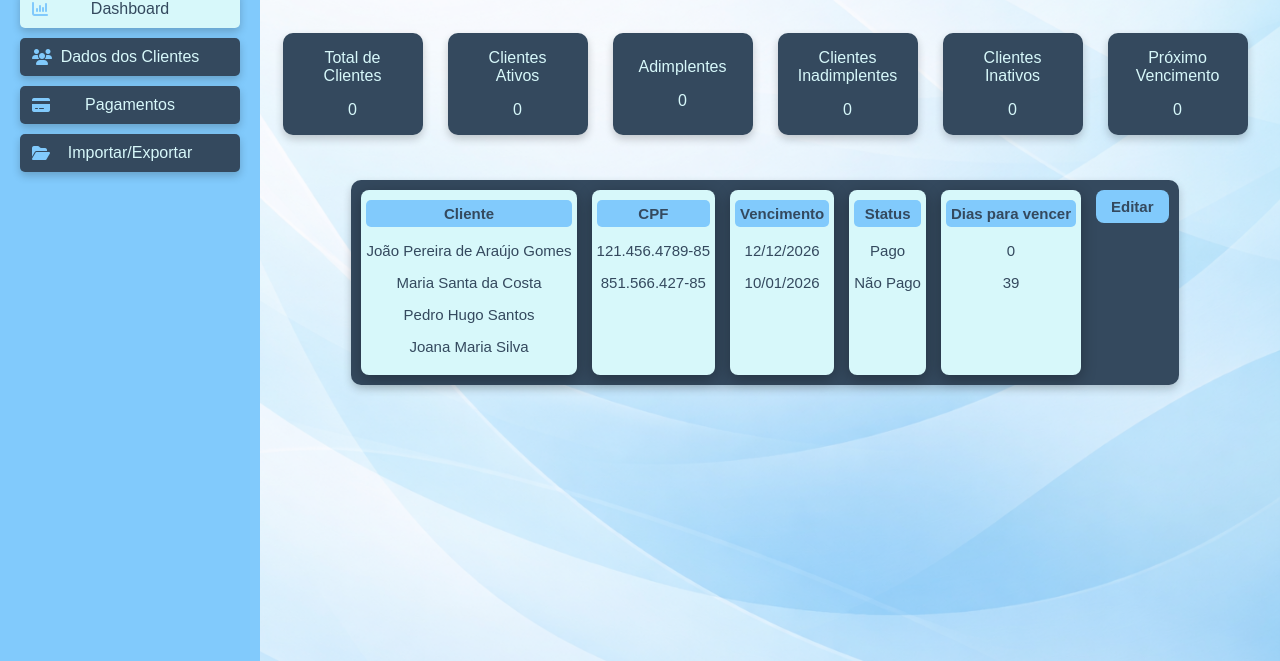
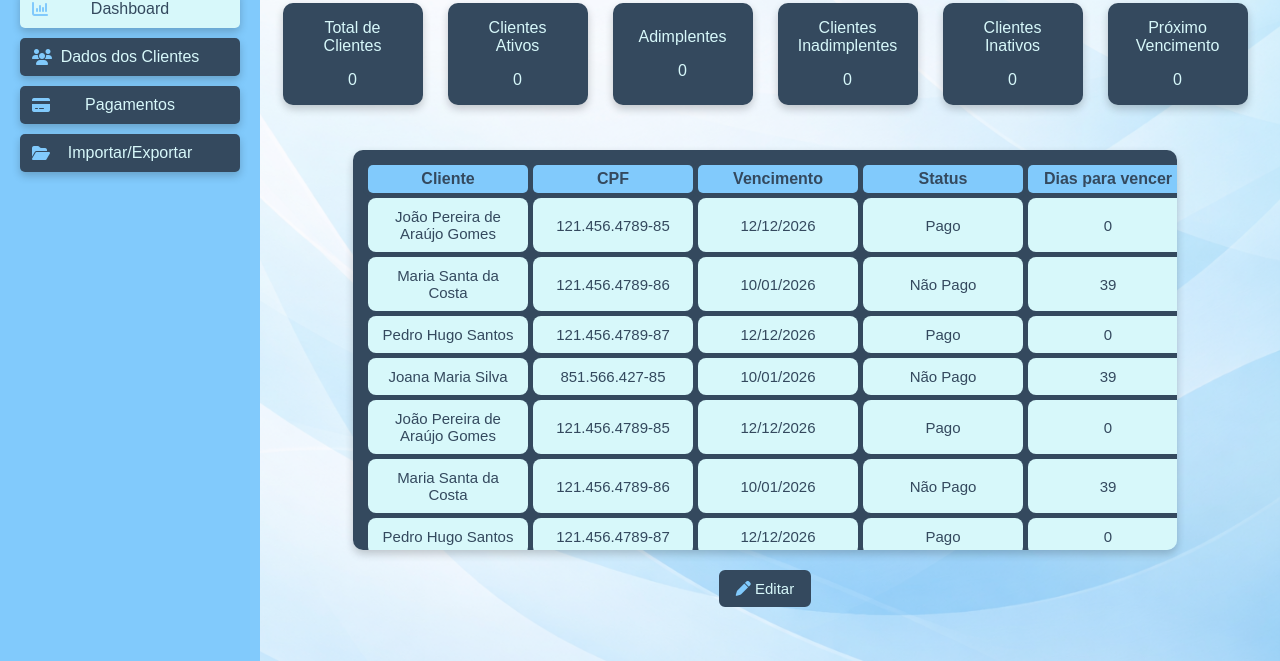
Before and after one commit to SamuelL10Br/Desenvolvimento-de-Sistema-Desktop-para-Controle-de-Clientes-e-Vencimentos, a plain HTML site: page Front-end/HTML/dashboard.html in a window 1280 px wide. Shown: the part 139-800 px from the top of the page. Drawn offline with Linux system fonts and the light colour scheme.

Commit message:
Edições e página de pagamentos

```diff
--- a/Front-end/CSS/dashboard.css
+++ b/Front-end/CSS/dashboard.css
@@ -10,6 +10,31 @@ body{
     text-align: center;
     align-items: center;
 }
+
+/* Estilização das barras de rolagem */
+* {
+    scrollbar-width: auto;
+    scrollbar-color: #34495e rgb(215, 248, 250);
+}
+
+::-webkit-scrollbar {
+    width: 15px;
+    height: 15px;
+}
+
+::-webkit-scrollbar-track {
+    background: rgb(215, 248, 250);
+}
+
+::-webkit-scrollbar-thumb {
+    background-color: #34495e;
+    border-radius: 5px;
+}
+
+::-webkit-scrollbar-thumb:hover {
+    background-color: #81cafc;
+}
+
 
 .opcoes{
     width:220px;
@@ -92,11 +117,12 @@ body{
     flex-direction: column;
     align-items: center; /* centraliza horizontalmente */
     padding-top: 40px;
+    margin-bottom: 20px;
 }
 .titulo{
     font-family: 'Montserrat', sans-serif;
     margin: 0;
-    padding-top: 60px;
+    padding-top: 30px;
     padding-bottom: 30px;
     text-align: center;
     color: #34495e;
@@ -136,58 +162,40 @@ body{
 }
 
 .tabela-clientes{
-    display: flex;
-    gap: 15px;
     background: #34495e;
     padding: 10px;
-    justify-content: center;
     border-radius: 10px;
     margin-top: 15px;
+    margin-bottom: 20px;
     width: fit-content;
+    max-width: 80%;
+    border-collapse: separate;
+    border-spacing: 5px;
+    display: block;
+    max-height: 400px;
+    overflow: auto;
     box-shadow: 0 4px 8px rgba(0, 0, 0, 0.2);
 }
 
-.coluna{
+.tabela-clientes th{
+    background: #81cafc;
+    color: #34495e;
+    padding: 5px;
+    border-radius: 5px;
+    font-size: 16px;
+    position: sticky;
+    top: 0px;
+    box-shadow: 0 0 0px 5px #34495e;
+}
+
+.tabela-clientes td{
     background: rgb(215, 248, 250);
     color: #34495e;
-    padding: 5px;
+    padding: 10px;
     border-radius: 8px;
-    width: 130px;
     text-align: center;
-    margin-top: 0px;
-    box-shadow: 0px 4px 15px rgba(0, 0, 0, 0.3);
-    width: fit-content;
     font-size: 15px;
+    word-wrap: break-word;
+    word-break: break-word;
+    min-width: 140px;
 }
-
-.coluna h4{
-    background: #81cafc;
-    border-radius: 5px;
-    margin-bottom: 10px;
-    color: #34495e;
-    padding: 5px;
-    margin-top: 5px;
-}
-
-.acoes{
-    display: flex;
-    align-items: flex-start;
-}
-
-.acoes button{
-    color: #34495e;
-    background-color:#81cafc;
-    border: none;
-    padding: 8px 15px;
-    border-radius: 8px;
-    cursor: pointer;
-    font-size: 15px;
-    font-weight: bold;
-
-}
-
-.acoes button:hover{
-    background-color: rgb(215, 248, 250);
-    color:#34495e;
-
-}
--- a/Front-end/HTML/dashboard.html
+++ b/Front-end/HTML/dashboard.html
@@ -9,6 +9,7 @@
   <link rel="preconnect" href="https://fonts.gstatic.com" crossorigin>
   <link href="https://fonts.googleapis.com/css2?family=Montserrat:wght@700&display=swap" rel="stylesheet">
   <link rel="stylesheet" href="https://cdnjs.cloudflare.com/ajax/libs/font-awesome/6.5.0/css/all.min.css">
+  <link rel="stylesheet" href="../CSS/clientes.css">
 </head>
 <body>
   <div class="opcoes">
@@ -64,45 +65,78 @@
   </div>
 </div>
 
-<div class="tabela-clientes">
-
-    <div class="coluna">
-        <h4>Cliente</h4>
-        <p>João Pereira de Araújo Gomes</p>
-        <p>Maria Santa da Costa</p>
-        <p>Pedro Hugo Santos</p>
-        <p>Joana Maria Silva</p>
-
-    </div>
-
-    <div class="coluna">
-        <h4>CPF</h4>
-        <p>121.456.4789-85</p>
-        <p>851.566.427-85</p>
-    </div>
-
-    <div class="coluna">
-        <h4>Vencimento</h4>
-        <p>12/12/2026</p>
-        <p>10/01/2026</p>
-    </div>
-
-    <div class="coluna">
-        <h4>Status</h4>
-        <p>Pago</p>
-        <p>Não Pago</p>
-    </div>
-
-    <div class="coluna">
-        <h4>Dias para vencer</h4>
-        <p>0</p>
-        <p>39</p>
-    </div>
-
-    <div class="acoes">
-        <button>Editar</button>
-    </div>
-</div>
+<table class="tabela-clientes">
+    <thead>
+        <tr>
+            <th>Cliente</th>
+            <th>CPF</th>
+            <th>Vencimento</th>
+            <th>Status</th>
+            <th>Dias para vencer</th>
+          </tr>
+    </thead>
+    <tbody>
+        <tr>
+            <td>João Pereira de Araújo Gomes</td>
+            <td>121.456.4789-85</td>
+            <td>12/12/2026</td>
+            <td>Pago</td>
+            <td>0</td>
+        </tr>
+        <tr>
+            <td>Maria Santa da Costa</td>
+            <td>121.456.4789-86</td>
+            <td>10/01/2026</td>
+            <td>Não Pago</td>
+            <td>39</td>
+        </tr>
+        <tr>
+            <td>Pedro Hugo Santos</td>
+            <td>121.456.4789-87</td>
+            <td>12/12/2026</td>
+            <td>Pago</td>
+            <td>0</td>
+        </tr>
+        <tr>
+            <td>Joana Maria Silva</td>
+            <td>851.566.427-85</td>
+            <td>10/01/2026</td>
+            <td>Não Pago</td>
+            <td>39</td>
+        </tr>
+        <tr>
+            <td>João Pereira de Araújo Gomes</td>
+            <td>121.456.4789-85</td>
+            <td>12/12/2026</td>
+            <td>Pago</td>
+            <td>0</td>
+        </tr>
+        <tr>
+            <td>Maria Santa da Costa</td>
+            <td>121.456.4789-86</td>
+            <td>10/01/2026</td>
+            <td>Não Pago</td>
+            <td>39</td>
+        </tr>
+        <tr>
+            <td>Pedro Hugo Santos</td>
+            <td>121.456.4789-87</td>
+            <td>12/12/2026</td>
+            <td>Pago</td>
+            <td>0</td>
+        </tr>
+        <tr>
+            <td>Joana Maria Silva</td>
+            <td>851.566.427-85</td>
+            <td>10/01/2026</td>
+            <td>Não Pago</td>
+            <td>39</td>
+        </tr>
+    </tbody>
+</table>
+ <button class="btn">
+    <i class="fa-solid fa-pen"></i> Editar
+  </button>
 </div>
 </body>
 </html>
```
Also changed, not shown: Front-end/HTML/clientes.html (+69 -36 lines), Front-end/HTML/pagamentos.html (+101 -0 lines).
